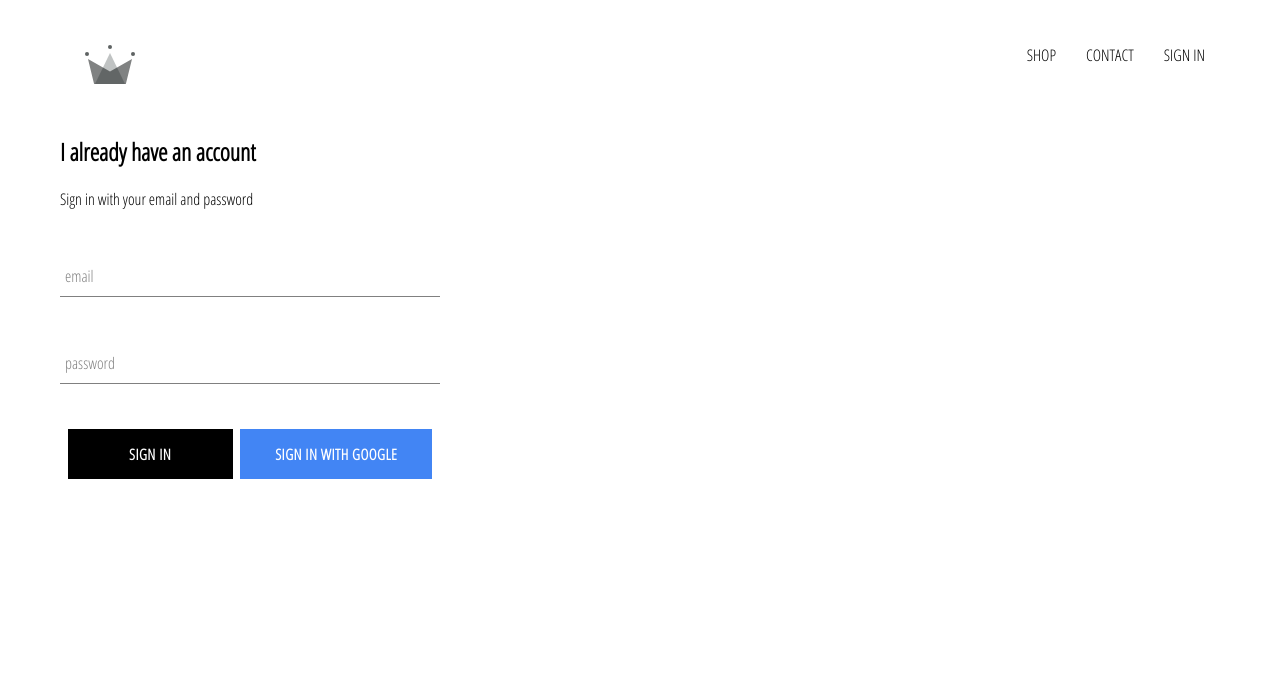
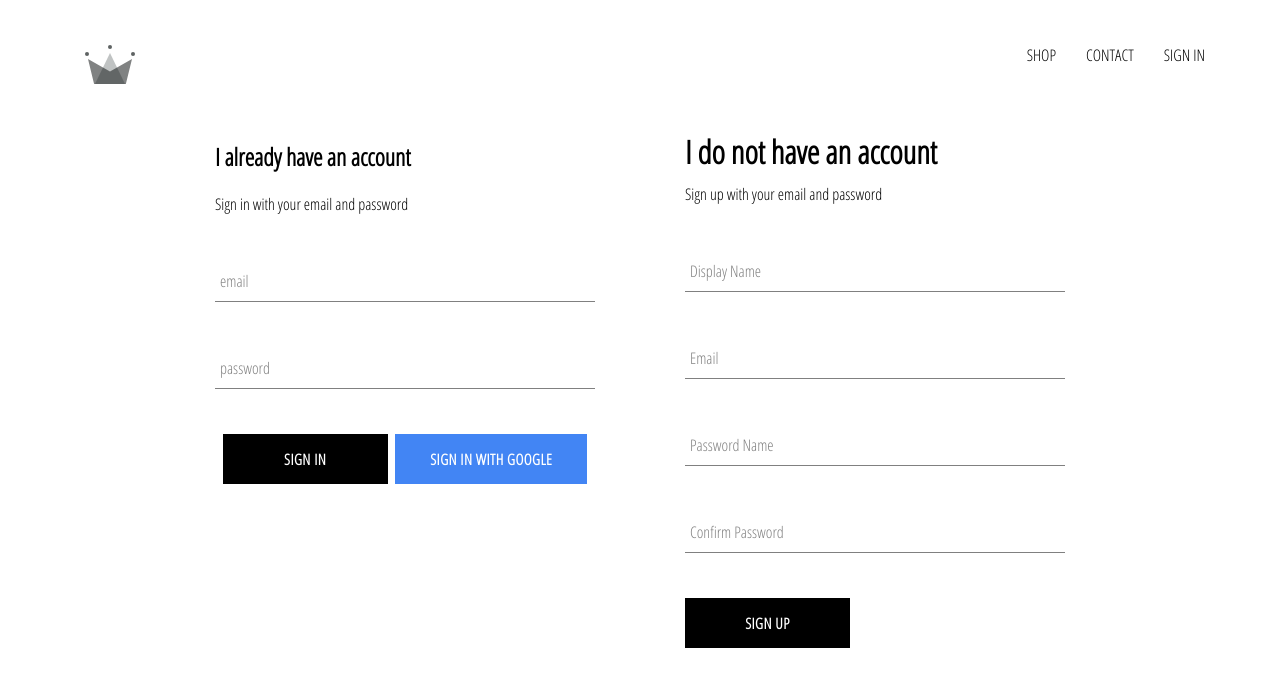
Before and after one commit to aliamk/crwn-clothing, a React (Create React App) app: page /signin in a window 1280 px wide. Shown: the top 686 px of the page. Built offline with nearby package versions, Linux system fonts and the light colour scheme; no server answers.

Commit message:
Implemented Firebase utils, included ability to store authenticated user into our Firebase database

```diff
--- a/package.json
+++ b/package.json
@@ -6,6 +6,7 @@
     "@testing-library/jest-dom": "^4.2.4",
     "@testing-library/react": "^9.3.2",
     "@testing-library/user-event": "^7.1.2",
+    "cors": "^2.8.5",
     "firebase": "^7.14.3",
     "node-sass": "^4.14.1",
     "react": "^16.13.1",
--- a/src/App.js
+++ b/src/App.js
@@ -7,7 +7,7 @@
 import SignInAndSignUpPage from './pages/sign-in-and-sign-up/sign-in-and-sign-up.component'
 import Header from './components/header/header.component'
 
-import { auth } from './firebase/firebase.utils'
+import { auth, createUserProfileDocument } from './firebase/firebase.utils'
 
 
 class App extends React.Component {
@@ -22,9 +22,24 @@
   unsubscribeFromAuth = null  // To prevent memory leaks, we need to open and close the subscription
 
   componentDidMount() {
-    this.unsubscribeFromAuth = auth.onAuthStateChanged(user => { // firebase allows us to use their auth library methods instead of fetch
-      this.setState({ currentUser: user })
-      console.log(user)
+    this.unsubscribeFromAuth = auth.onAuthStateChanged(async userAuth => { // firebase allows us to use their auth library methods instead of fetch
+      if (userAuth) {   // if user signs-in validly
+        const userRef = await createUserProfileDocument(userAuth)
+
+        userRef.onSnapshot(snapShot => {  // return a snapshot of either the existing user in the db
+          this.setState ({                // or details of the new user
+            currentUser: {
+              id: snapShot.id,
+              ...snapShot.data()
+            }
+          })
+          console.log(this.state)
+        })
+      }
+      this.setState({ currentUser: userAuth })
+
+      createUserProfileDocument(userAuth)
+      // console.log(user)
     })
   }
 
--- a/src/components/header/header.component.jsx
+++ b/src/components/header/header.component.jsx
@@ -28,6 +28,7 @@
   </div>
 )
 
-//
+// Use the ternary operator to generate a SIGN OUT button if the user is signed in, and to return to
+// a SIGN IN button when the user is signed out
 
 export default Header
--- /dev/null
+++ b/src/components/sign-up/sign-up.component.jsx
@@ -0,0 +1,96 @@
+import React from 'react'
+
+import FormInput from '../form-input/form-input.component'
+import CustomButton from '../custom-button/custom-button.component'
+
+import { auth, createUserProfileDocument } from '../../firebase/firebase.utils'
+
+import './sign-up.styles.scss'
+
+class SignUp extends React.Component {
+  constructor() {
+    super()
+
+    this.state = {
+      displayName: '',
+      email: '',
+      password: '',
+      confirmPassword: ''
+    }
+  }
+
+  handleSubmit = async event => {
+    event.preventDefault()
+    const { displayName, email, password, confirmPassword } = this.state
+    if (password !== confirmPassword) {
+      alert("Password don't match")
+      return
+    }
+    try {
+      const { user } = await auth.createUserWithEmailAndPassword(email, password)
+      await createUserProfileDocument(user, { displayName })
+      this.setState({
+        displayName: '',
+        email: '',
+        password: '',
+        confirmPassword: ''
+      })
+    } catch (error) {
+      console.error(error)
+    }
+  }
+
+  handleChange = event => {
+    const { name, value } = event.target
+    this.setState({ [name]: value })
+  }
+
+  render() {
+    const { displayName, email, password, confirmPassword } = this.state
+    return (
+      <div className='sign-up'>
+        <h1 className='title'>I do not have an account</h1>
+        <span>Sign up with your email and password</span>
+        <form className='sign-up-form' onSubmit={this.handleSubmit}>
+          <FormInput
+            type='text'
+            name='displayName'
+            value={displayName}
+            onChange={this.handleChange}
+            label='Display Name'
+            required
+          />
+          <FormInput
+            type='email'
+            name='email'
+            value={email}
+            onChange={this.handleChange}
+            label='Email'
+            required
+          />
+          <FormInput
+            type='password'
+            name='password'
+            value={password}
+            onChange={this.handleChange}
+            label='Password Name'
+            required
+          />
+          <FormInput
+            type='password'
+            name='confirmPassword'
+            value={confirmPassword}
+            onChange={this.handleChange}
+            label='Confirm Password'
+            required
+          />
+          <CustomButton type='submit'>SIGN UP</CustomButton>
+
+
+        </form>
+      </div>
+    )
+  }
+}
+
+export default SignUp
--- /dev/null
+++ b/src/components/sign-up/sign-up.styles.scss
@@ -0,0 +1,10 @@
+
+.sign-up {
+  display: findByLabelText;
+  flex-direction: createUserProfileDocument;
+  width: 380px;
+
+  .title {
+    margin: 10px 0;
+  }
+}
--- a/src/firebase/firebase.utils.js
+++ b/src/firebase/firebase.utils.js
@@ -13,6 +13,29 @@
   measurementId: "G-XSCE9G9LR6"
 }
 
+export const createUserProfileDocument = async (userAuth, additionalData) => {
+  if(!userAuth) return; // if NULL is returned (user not signed in), exit function
+  const userRef = firestore.doc(`users/${ userAuth.uid }`)
+  const snapShot = await userRef.get() // This will produce the EXISTS property
+                                        // + will check if the authenticated user already exists in the database
+  if( !snapShot.exists ) {
+    const { displayName, email } = userAuth // If snapshot is false (user is not saved in database), then create it
+    const createdAt = new Date()
+
+    try {
+      await userRef.set({   // Create the user in the database
+        displayName,
+        email,
+        createdAt,
+        ...additionalData
+      })
+    } catch(error) {
+        console.log( 'error creating user', error.message )
+    }
+  }
+  return userRef
+}
+
 firebase.initializeApp(config)
 
 export const auth = firebase.auth()
--- a/src/pages/sign-in-and-sign-up/sign-in-and-sign-up.component.jsx
+++ b/src/pages/sign-in-and-sign-up/sign-in-and-sign-up.component.jsx
@@ -1,12 +1,14 @@
 import React from 'react';
 
 import SignIn from '../../components/sign-in/sign-in.component'
+import SignUp from '../../components/sign-up/sign-up.component'
 
 import './sign-in-and-sign-up.styles.scss'
 
 const SignInAndSignUpPage = () => (
   <div className="sign-in-and-sign-up">
     <SignIn />
+    <SignUp />
   </div>
 )
 
--- a/src/pages/sign-in-and-sign-up/sign-in-and-sign-up.styles.scss
+++ b/src/pages/sign-in-and-sign-up/sign-in-and-sign-up.styles.scss
@@ -0,0 +1,6 @@
+.sign-in-and-sign-up {
+  width: 850px;
+  display: flex;
+  justify-content: space-between;
+  margin: 30px auto;
+}
```
Also changed, not shown: 1 other file (tests, documents, lock files or other folders).
